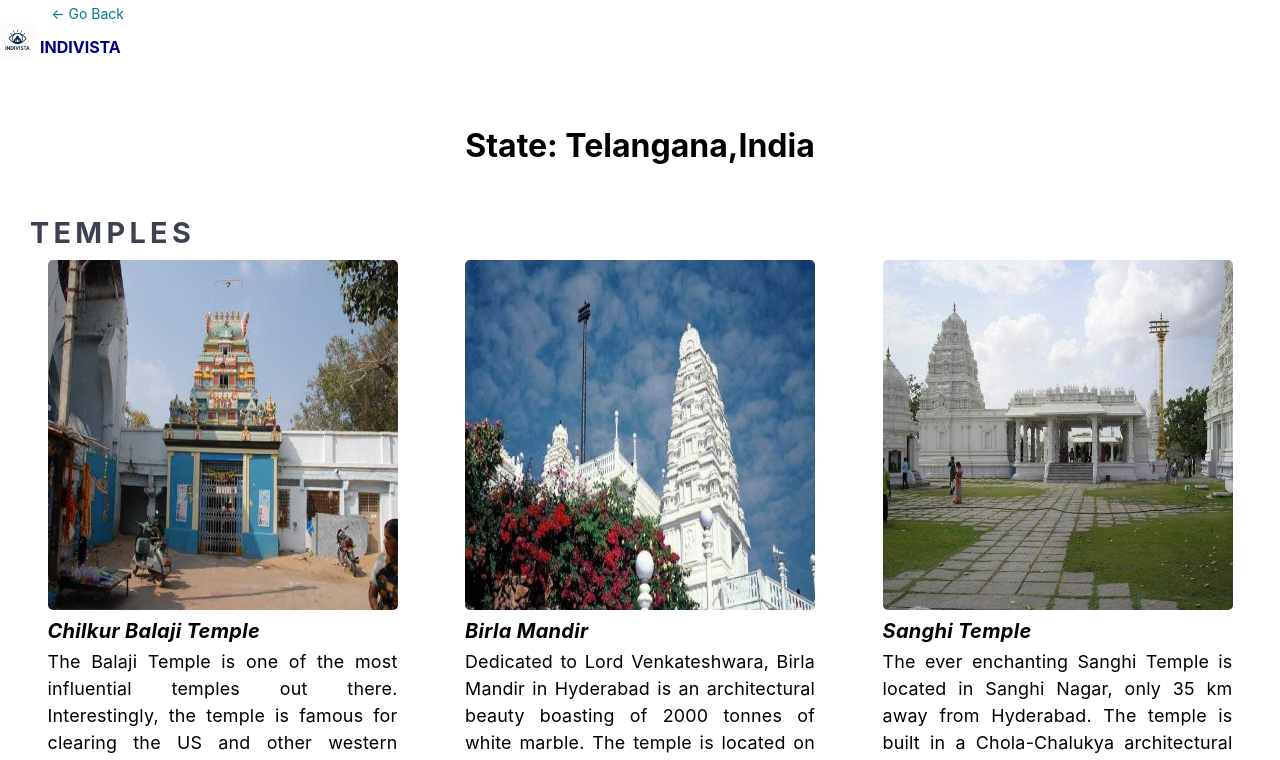
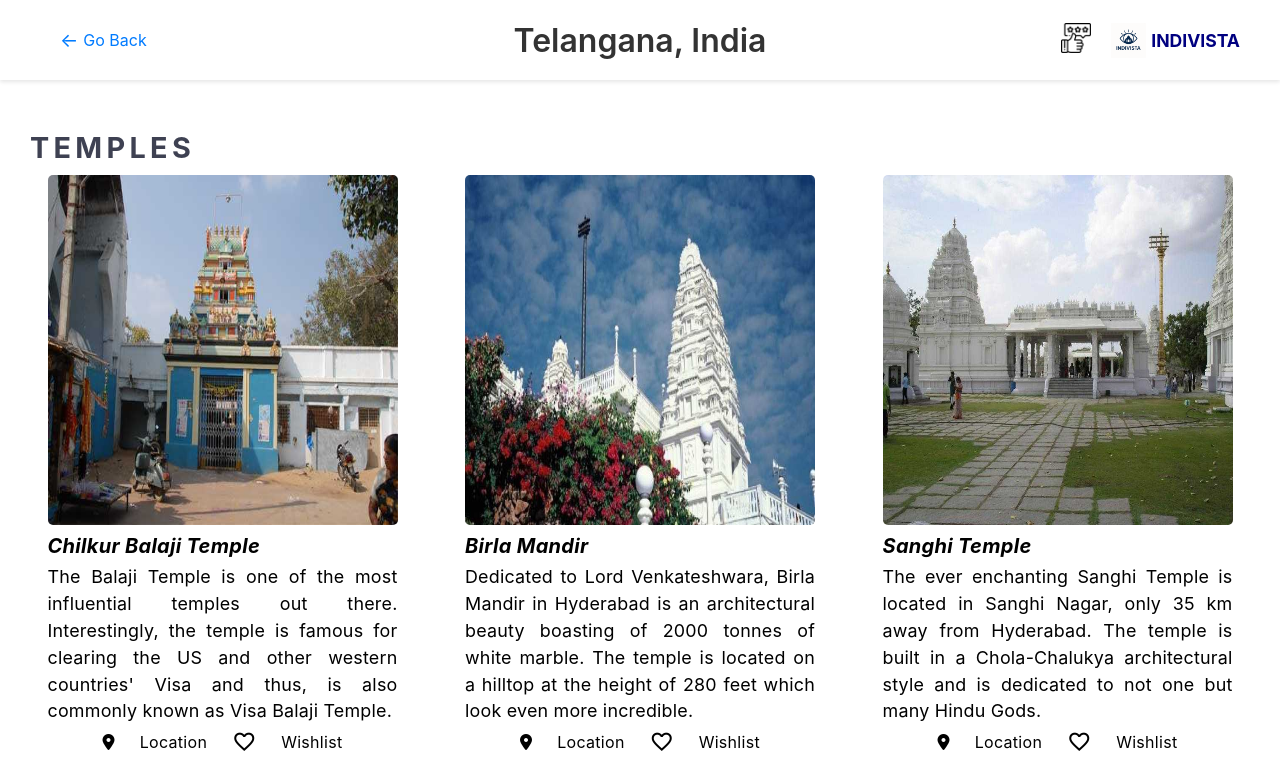
Before and after one commit to lohithaalekhyakollu/Indivista, a plain HTML site: page telangana.html in a window 1280 px wide. Shown: the top 760 px of the page. Drawn offline with nearby package versions, Linux system fonts and the light colour scheme.

Commit message:
Update telangana.html

```diff
--- a/telangana.html
+++ b/telangana.html
@@ -10,19 +10,28 @@
   <title>Top 10 Attractions in Telangana</title>
 </head>
 <body>
-    <header>
-        <button type="button" onclick="history.back()" style="background:none; margin-top: 5px; border:none; color:#007b8f; font-size:14px; cursor:pointer;">
-    ← Go Back</button>
-        <div class="logo_container" style="position: relative;">
-          <img class="logo_home" src="./images/logo.png" alt="Indivista Logo">
-          <span style="color: navy; text-decoration: none;font-weight: bolder; top: 35%;position: absolute; margin-left: 5px;">INDIVISTA</span>
-        </div>
-        </div>
-             <a href="review.html">
-            <img src="./images/review.png" width="50" height="50" style="margin-left: -10%;" alt="User review icon"></a>
-    </header>
+    <header class="state-header">
+   <div class="header-content">
+       <div class="header-left">
+           <button type="button" onclick="history.back()" class="go-back-btn">
+               <span class="arrow">←</span> Go Back
+           </button>
+       </div>
+       <div class="header-center">
+           <h1>Telangana, India</h1>
+       </div>
+       <div class="header-right">
+           <a href="review.html" class="review-icon-link">
+               <img src="./images/review.png" width="40" height="40" alt="User review icon">
+           </a>
+           <a href="#" class="indivista-logo-link">
+               <img class="logo_home" src="./images/logo.png" alt="Indivista Logo">
+               <span class="indivista-text">INDIVISTA</span>
+           </a>
+       </div>
+   </div>
+</header>
    <main>
-        <center><h1 style="margin: 10px;">State: Telangana,India</h1></center>
         <div class="cat_heading">Temples</div>
         <div class="category">
             <div class="temple">
```
